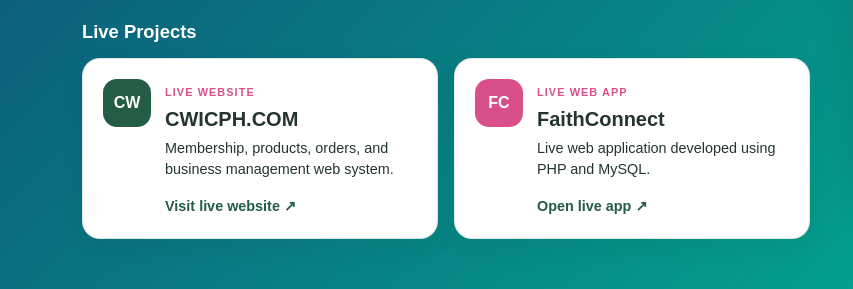
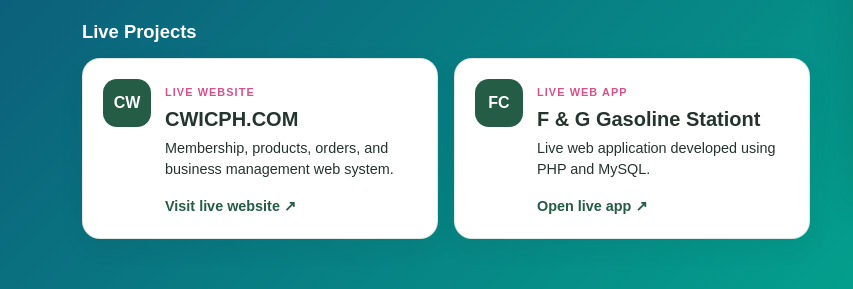
Before and after one commit to noelsalva31ron-lgtm/noel, a plain HTML site: page index.html in a window 1280 px wide. Shown: the part 375-664 px from the top of the page, 0-853 px from the left. Drawn offline with nearby package versions, Linux system fonts and the light colour scheme.

Commit message:
Update index.html

```diff
--- a/index.html
+++ b/index.html
@@ -56,7 +56,7 @@
     display: grid; place-items: center; flex: 0 0 48px; height: 48px;
     border-radius: 14px; background: #245c45; color: white; font-weight: 800;
   }
-  .faith-icon { background: #d94f8a; }
+  .f&g-icon { background: #d94f8a; }
   .live-label { font-size: .68rem; font-weight: 800; letter-spacing: .1em; color: #d94f8a; }
   .live-project-card h5 { margin: .25rem 0 .45rem; font-weight: 800; }
   .live-project-card p { font-size: .9rem; line-height: 1.5; margin-bottom: .8rem; }
@@ -200,12 +200,12 @@ Contact
             </a>
           </div>
           <div class="col-md-6">
-            <a class="live-project-card" href="https://faithconnect-production-a313.up.railway.app/" target="_blank" rel="noopener noreferrer"
-               aria-label="Open FaithConnect live website in a new tab">
-              <div class="live-project-icon faith-icon" aria-hidden="true">FC</div>
+            <a class="live-project-card" href="fjgasolinestation.cwicph.com"
+               aria-label="Open F & J Gasoline Station POS live website in a new tab">
+              <div class="live-project-icon f&g-icon" aria-hidden="true">FC</div>
               <div>
                 <span class="live-label">LIVE WEB APP</span>
-                <h5>FaithConnect</h5>
+                <h5>F & G Gasoline Stationt</h5>
                 <p>Live web application developed using PHP and MySQL.</p>
                 <span class="live-project-link">Open live app <span aria-hidden="true">↗</span></span>
               </div>
```
